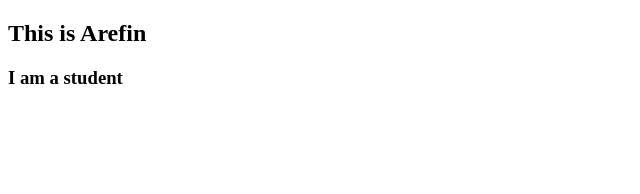
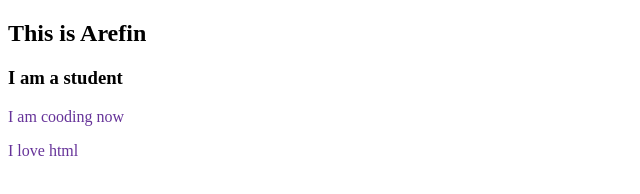
Before and after one commit to ArefinShaon/my-first-repo, a plain HTML site: page index.html in a window 1280 px wide. Shown: the whole page, without its empty margins (0-640 px from the left). Drawn offline with Linux system fonts and the light colour scheme.

Commit message:
styles added

```diff
--- a/index.html
+++ b/index.html
@@ -5,10 +5,14 @@
     <meta http-equiv="X-UA-Compatible" content="IE=edge">
     <meta name="viewport" content="width=device-width, initial-scale=1.0">
     <title>My First  Github Repo</title>
+    <link rel="stylesheet" href="style.css">
 </head>
 <body>
     <h2>This is Arefin</h2>
     <h3>I am a student</h3>
+    <p> I am cooding now</p>
+    <p> I love html</p>
+
 
 </body>
 </html>
--- /dev/null
+++ b/style.css
@@ -0,0 +1,3 @@
+p {
+    color: rebeccapurple;
+}
```
